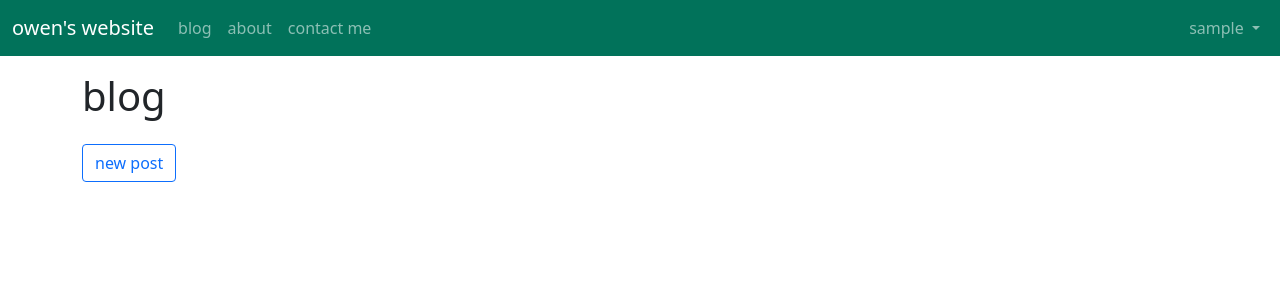
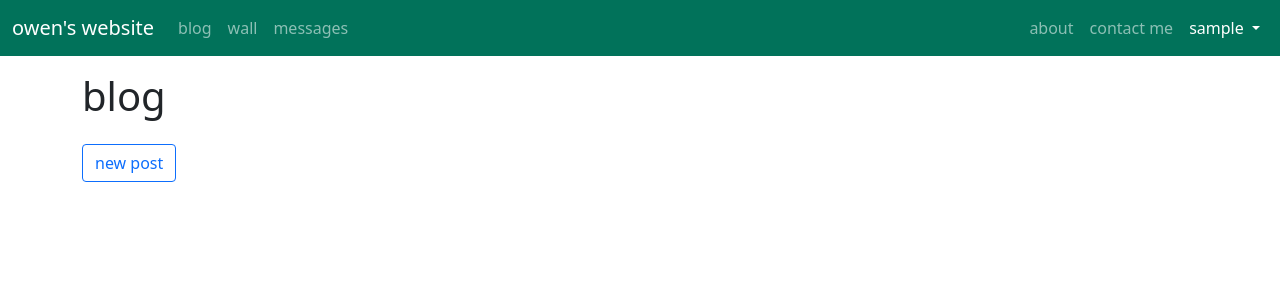
Before and after one commit to olewis8/django-blog, a Django app: page /blog/ in a window 1280 px wide. Shown: the top 300 px of the page. Run offline with Django 3.2, Linux system fonts and the light colour scheme; the visitor is signed in with stand-in values (Sample User, id 1); data that the repository does not hold is empty; parts of the project's set-up code (start-up, migrations or seed data) failed here and were passed over.

Commit message:
update navbar

```diff
--- /dev/null
+++ b/src/direct_messages/urls.py
@@ -0,0 +1,7 @@
+from django.urls import path
+
+from .views import (home_view)
+
+urlpatterns = [
+    path('', home_view),
+]
--- a/src/direct_messages/views.py
+++ b/src/direct_messages/views.py
@@ -1,3 +1,7 @@
-from django.shortcuts import render
+from django.shortcuts import HttpResponse
 
 # Create your views here.
+
+
+def home_view(request):
+    return HttpResponse('<h1>coming soon</h1>')
--- a/src/owenlewis/urls.py
+++ b/src/owenlewis/urls.py
@@ -21,13 +21,14 @@ from .views import (home_view,
                     contact_view,)
 
 urlpatterns = [
-    # path('', home_view, name='home'),
-    path('', include('wall.urls')),
+    path('', home_view, name='home'),
     path('about/', about_view),
     path('contact/', contact_view),
     path('admin/', admin.site.urls),
 
     path('blog/', include('blog.urls')),
+    path('dm/', include('direct_messages.urls')),
+    path('wall/', include('wall.urls')),
     path('users/', include('users.urls')),
     path('users/', include('django.contrib.auth.urls')),
 ]
--- a/src/templates/navbar.html
+++ b/src/templates/navbar.html
@@ -15,11 +15,11 @@
         </li>
 
         <li class="nav-item">
-          <a class="nav-link" href="/about">about</a>
+          <a class="nav-link" href="/wall">wall</a>
         </li>
 
         <li class="nav-item">
-          <a class="nav-link" href="/contact">contact me</a>
+          <a class="nav-link" href="/dm">messages</a>
         </li>
       </ul>
 
@@ -27,8 +27,16 @@
 
         <div class="collapse navbar-collapse" id="navbarNavDarkDropdown">
           <ul class="navbar-nav ms-auto mb-2 mb-lg-0">
+            <li class="nav-item">
+              <a class="nav-link" href="/about">about</a>
+            </li>
+
+            <li class="nav-item">
+              <a class="nav-link" href="/contact">contact me</a>
+            </li>
+
             <li class="nav-item dropdown">
-              <a class="nav-link dropdown-toggle" href="#" id="navbarDarkDropdownMenuLink" role="button" data-bs-toggle="dropdown" aria-expanded="false">
+              <a class="nav-link dropdown-toggle" style="color:white;" href="#" id="navbarDarkDropdownMenuLink" role="button" data-bs-toggle="dropdown" aria-expanded="false">
                 {{ user.username }}
               </a>
               <ul class="dropdown-menu dropdown-menu">
--- a/src/wall/urls.py
+++ b/src/wall/urls.py
@@ -1,7 +1,7 @@
 from django.urls import path
 
-from .views import (home_view)
+from .views import (wall_view)
 
 urlpatterns = [
-    path('', home_view, name='home'),
+    path('', wall_view),
 ]
--- a/src/wall/views.py
+++ b/src/wall/views.py
@@ -5,7 +5,7 @@ from .models import WallCard
 # Create your views here.
 
 
-def home_view(request):
+def wall_view(request):
     qs = WallCard.objects.all()
 
     template_name = 'pages/wall_grid.html'
@@ -13,6 +13,7 @@ def home_view(request):
 
     return render(request, template_name, context)
 
+
 def create_view(request):
     template_name = ''
     context = {}
```
